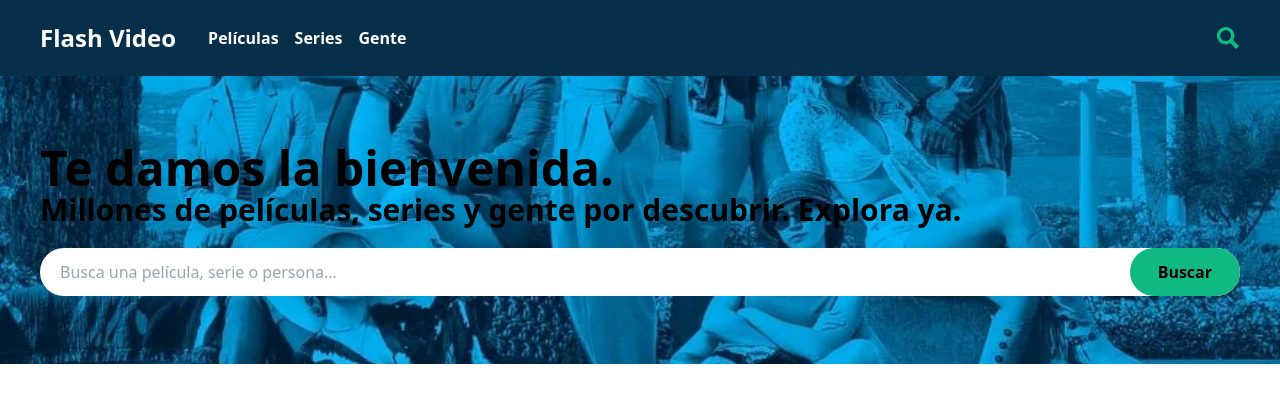
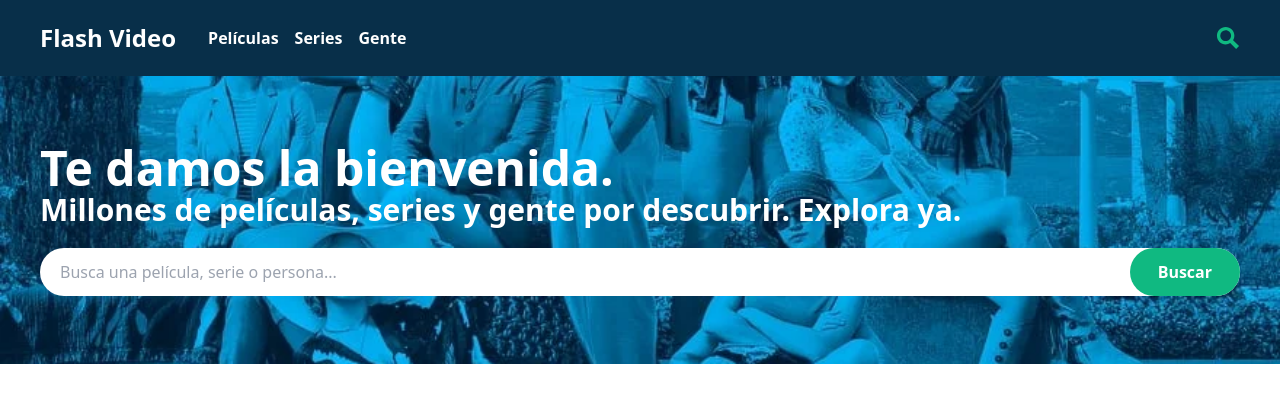
Before and after one commit to IsraelCastroDev/flashvideo, a React (Vite) app: page / in a window 1280 px wide. Shown: the top 414 px of the page. Built offline with nearby package versions, Linux system fonts and the light colour scheme; no server answers.

Commit message:
ajustando css

```diff
--- a/src/components/PageComponents/Header/SearchHome.tsx
+++ b/src/components/PageComponents/Header/SearchHome.tsx
@@ -15,7 +15,7 @@ function SearchHome() {
   };
 
   return (
-    <div className="bg-bg-image bg-center bg-cover bg-no-repeat min-h-72 max-h-80 flex justify-center items-center">
+    <div className="bg-bg-image bg-center bg-cover bg-no-repeat min-h-72 max-h-80 flex justify-center items-center text-white">
       <div className="p-5 md:p-10 space-y-2 md:space-y-5 h-full w-full">
         <div>
           <h2 className="text-5xl font-black">Te damos la bienvenida.</h2>
```
